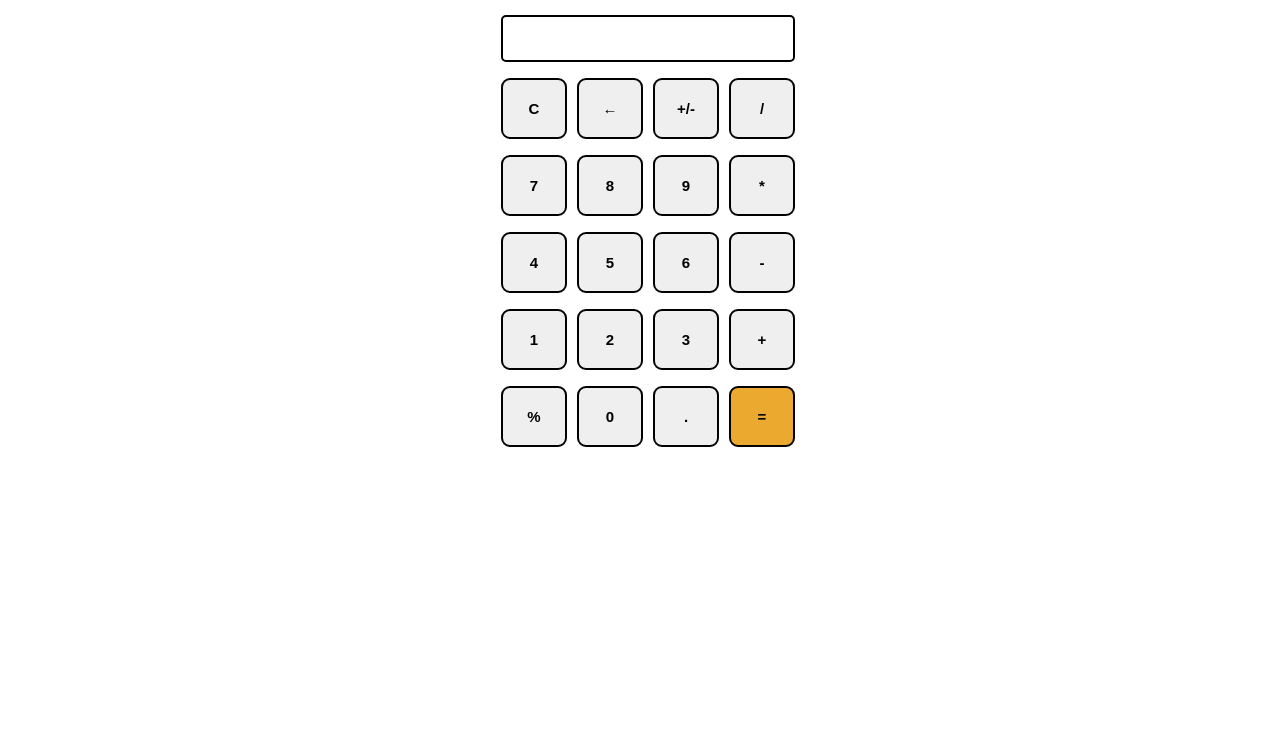
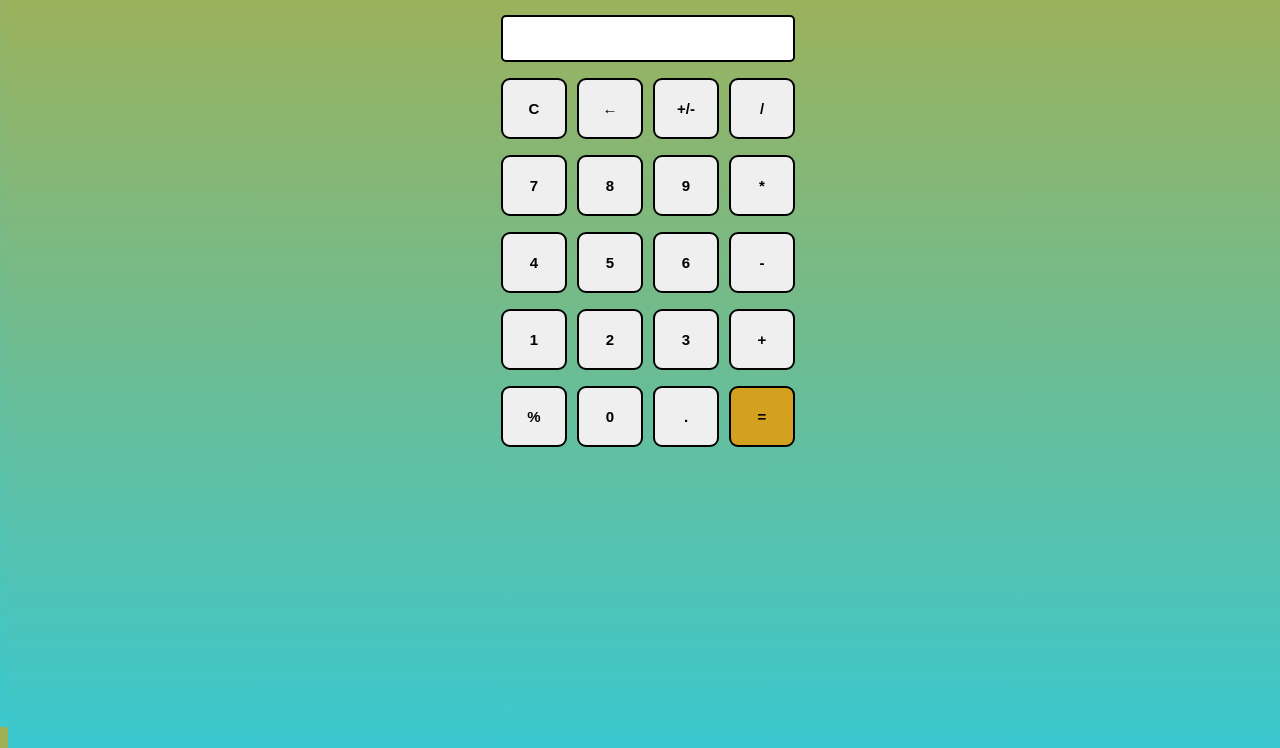
Before and after one commit to katarianikita2003/CODSOFT, a plain HTML site: page Calculator/index.html in a window 1280 px wide. Shown: the part 73-821 px from the top of the page. Drawn offline with Linux system fonts and the light colour scheme.

Commit message:
Update calculator/style.css

```diff
--- a/Calculator/style.css
+++ b/Calculator/style.css
@@ -1,6 +1,7 @@
 html, body {
     height: 100%;
     width: 100%;
+    background: linear-gradient(#a2b054, #3ac8cf);
 }
 
 .button {
```
